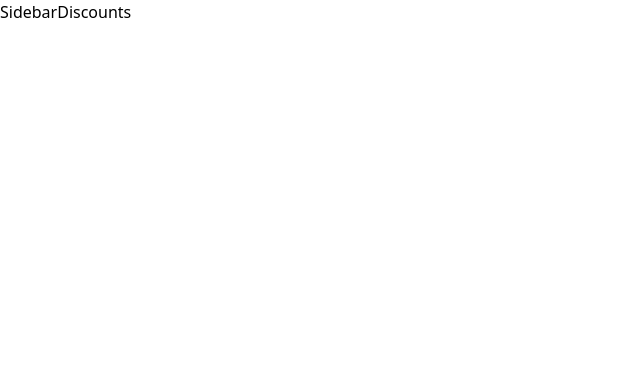
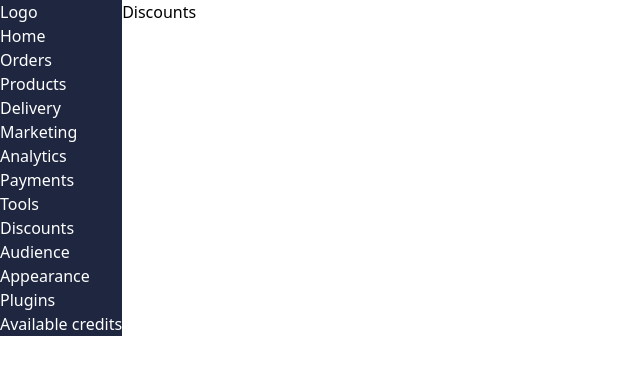
Before and after one commit to KeplerInCoding/Dukaan-Assignment, a React (Create React App) app: page / in a window 1280 px wide. Shown: the top 374 px of the page, without its empty margins (0-640 px from the left). Built offline with nearby package versions, Linux system fonts and the light colour scheme.

Commit message:
sidebar setup

```diff
--- /dev/null
+++ b/src/components/Logo.js
@@ -0,0 +1,9 @@
+import React from 'react'
+
+const Logo = () => {
+  return (
+    <div>Logo</div>
+  )
+}
+
+export default Logo
--- a/src/components/Sidebar.js
+++ b/src/components/Sidebar.js
@@ -1,8 +1,27 @@
 import React from 'react'
+import { NavLink } from 'react-router-dom'
+import Logo from './Logo';
 
 const Sidebar = () => {
-  return (
-    <div>Sidebar</div>
+    const buttonNames = ['Home','Orders','Products','Delivery','Marketing','Analytics','Payments','Tools','Discounts','Audience',
+        'Appearance','Plugins','Available credits',];
+
+      return (
+    <div className=" bg-blue text-white">
+        <Logo/>
+        <nav>
+            <ul>
+
+                {buttonNames.map((name, index) => (
+                    <li key={index}>
+                    <NavLink to={name === 'Discounts' ? '/' : `/progress`}>{name}</NavLink>
+                    </li>
+                ))}
+
+
+            </ul>
+        </nav>
+    </div>
   )
 }
 
--- a/tailwind.config.js
+++ b/tailwind.config.js
@@ -2,7 +2,11 @@
 module.exports = {
   content: ["./src/**/*.{js,jsx,ts,tsx}"],
   theme: {
-    extend: {},
+    extend: {
+      colors: {
+        blue: '#1E2640',
+      },
+    },
   },
   plugins: [],
 };
```
